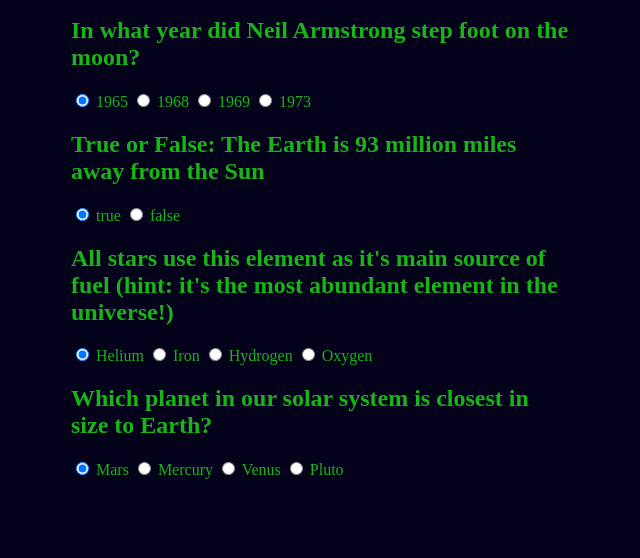
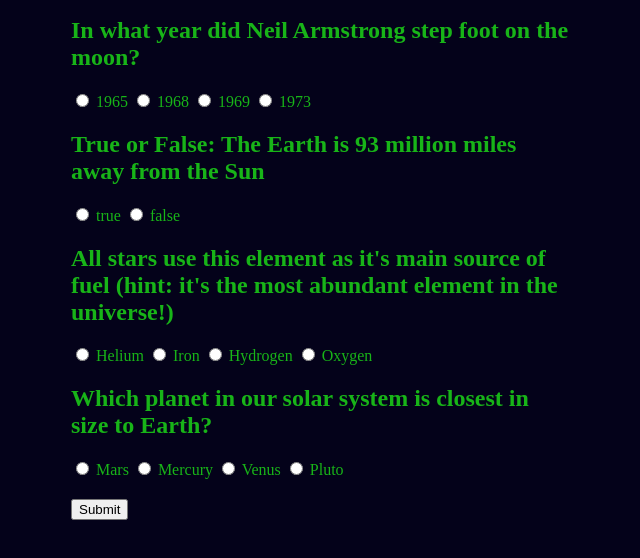
Before and after one commit to nkeledjian/SpaceTrivia, a plain HTML site: page index.html in a window 1280 px wide. Shown: the part 172-730 px from the top of the page, without its empty margins (319-959 px from the left). Drawn offline with nearby package versions, Linux system fonts and the light colour scheme.

Commit message:
Implementing radio button system for game - provided attributes to <input> tags and more

```diff
--- a/assets/js/app.js
+++ b/assets/js/app.js
@@ -6,36 +6,36 @@ var corGCount = $("#corGuessed");
 var incorGCount = $("#incorGuessed");
 var question = $("#q-and-a");
 
-    var space = [
-        {
-        question: "In what year did Neil Armstrong step foot on the moon?",
-        answer: [
-            1965,
-            1968,
-            1969,
-            1973,
-        ],
-        correctAnswer: 1969,
-        },
-        {
-        question: "True or False: The Earth is 93 million miles away from the Sun",
-        answer: [
-            "True",
-            "False",
-        ],
-        correctAnswer: true,
-        },
-        {
-        question: "All stars use this element as it's main source of fuel (hint: it's the most abundant element in the universe!)",
-        answer: [
-            "Helium",
-            "Iron",
-            "Hydrogen",
-            "Oxygen",
-        ],
-        correctAnswer: "Hydrogen",
-        },
-    ]
+    // var space = [
+    //     {
+    //     question: "In what year did Neil Armstrong step foot on the moon?",
+    //     answer: [
+    //         1965,
+    //         1968,
+    //         1969,
+    //         1973,
+    //     ],
+    //     correctAnswer: 1969,
+    //     },
+    //     {
+    //     question: "True or False: The Earth is 93 million miles away from the Sun",
+    //     answer: [
+    //         "True",
+    //         "False",
+    //     ],
+    //     correctAnswer: true,
+    //     },
+    //     {
+    //     question: "All stars use this element as it's main source of fuel (hint: it's the most abundant element in the universe!)",
+    //     answer: [
+    //         "Helium",
+    //         "Iron",
+    //         "Hydrogen",
+    //         "Oxygen",
+    //     ],
+    //     correctAnswer: "Hydrogen",
+    //     },
+    // ]
 
     window.onload = function() {
         // start timer
@@ -116,6 +116,7 @@ var question = $("#q-and-a");
             for (var i=0; i<space[i].length; i++) {
                 console.log("space[i]", space[i]);
                 for(var j=0; j<space[j].answer[j].length; j++) {
+                    if ()
                     console.log("Space answer", space[j].answer);
 
                     // if user clicks corect space.answer, corGuess++
--- a/index.html
+++ b/index.html
@@ -17,44 +17,45 @@
 
         <h2>In what year did Neil Armstrong step foot on the moon?</h2>
             <form>
-              <input type="radio" name="options" id="option" value="1965" autocomplete="off" checked>
+              <input type="radio" name="options" id="year1" value="1965">
               <label>1965</label>
-              <input type="radio" name="options" id="option" value="1968" autocomplete="off">
+              <input type="radio" name="options" id="year2" value="1968">
               <label>1968</label>
-              <input type="radio" name="options" id="option" value="1969" autocomplete="off">
+              <input type="radio" name="options" id="year3" value="1969">
               <label>1969</label>
-              <input type="radio" name="options" id="option" value="1973" autocomplete="off">
+              <input type="radio" name="options" id="year4" value="1973">
               <label>1973</label>
             </form>
         <h2>True or False: The Earth is 93 million miles away from the Sun</h2>
             <form>
-              <input type="radio" name="options" id="option" value="true" autocomplete="off" checked>
+              <input type="radio" name="options" id="true" value="true">
               <label>true</label>
-              <input type="radio" name="options" id="option" value="false" autocomplete="off">
+              <input type="radio" name="options" id="false" value="false">
               <label>false</label>
             </form>
         <h2>All stars use this element as it's main source of fuel (hint: it's the most abundant element in the universe!)</h2>
             <form>
-              <input type="radio" name="options" id="option" value="Helium" autocomplete="off" checked>
+              <input type="radio" name="options" id="elem1" value="Helium">
               <label>Helium</label>
-              <input type="radio" name="options" id="option" value="Iron" autocomplete="off">
+              <input type="radio" name="options" id="elem2" value="Iron">
               <label>Iron</label>
-              <input type="radio" name="options" id="option" value="Hydrogen" autocomplete="off">
+              <input type="radio" name="options" id="elem3" value="Hydrogen">
               <label>Hydrogen</label>
-              <input type="radio" name="options" id="option" value="Oxygen" autocomplete="off">
+              <input type="radio" name="options" id="elem4" value="Oxygen">
               <label>Oxygen</label>
             </form>
         <h2>Which planet in our solar system is closest in size to Earth?</h2>
             <form>
-              <input type="radio" name="options" id="option" value="Mars" autocomplete="off" checked>
+              <input type="radio" name="options" id="mars" value="Mars">
               <label>Mars</label>
-              <input type="radio" name="options" id="option" value="Mercury" autocomplete="off">
+              <input type="radio" name="options" id="merc" value="Mercury">
               <label>Mercury</label>
-              <input type="radio" name="options" id="option" value="Venus" autocomplete="off">
+              <input type="radio" name="options" id="venus" value="Venus">
               <label>Venus</label>
-              <input type="radio" name="options" id="option" value="Pluto" autocomplete="off">
+              <input type="radio" name="options" id="pluto" value="Pluto">
               <label>Pluto</label>
             </form>
+        <input type="submit" style="margin-top: 20px">
     </div>
 
 </body>
```
